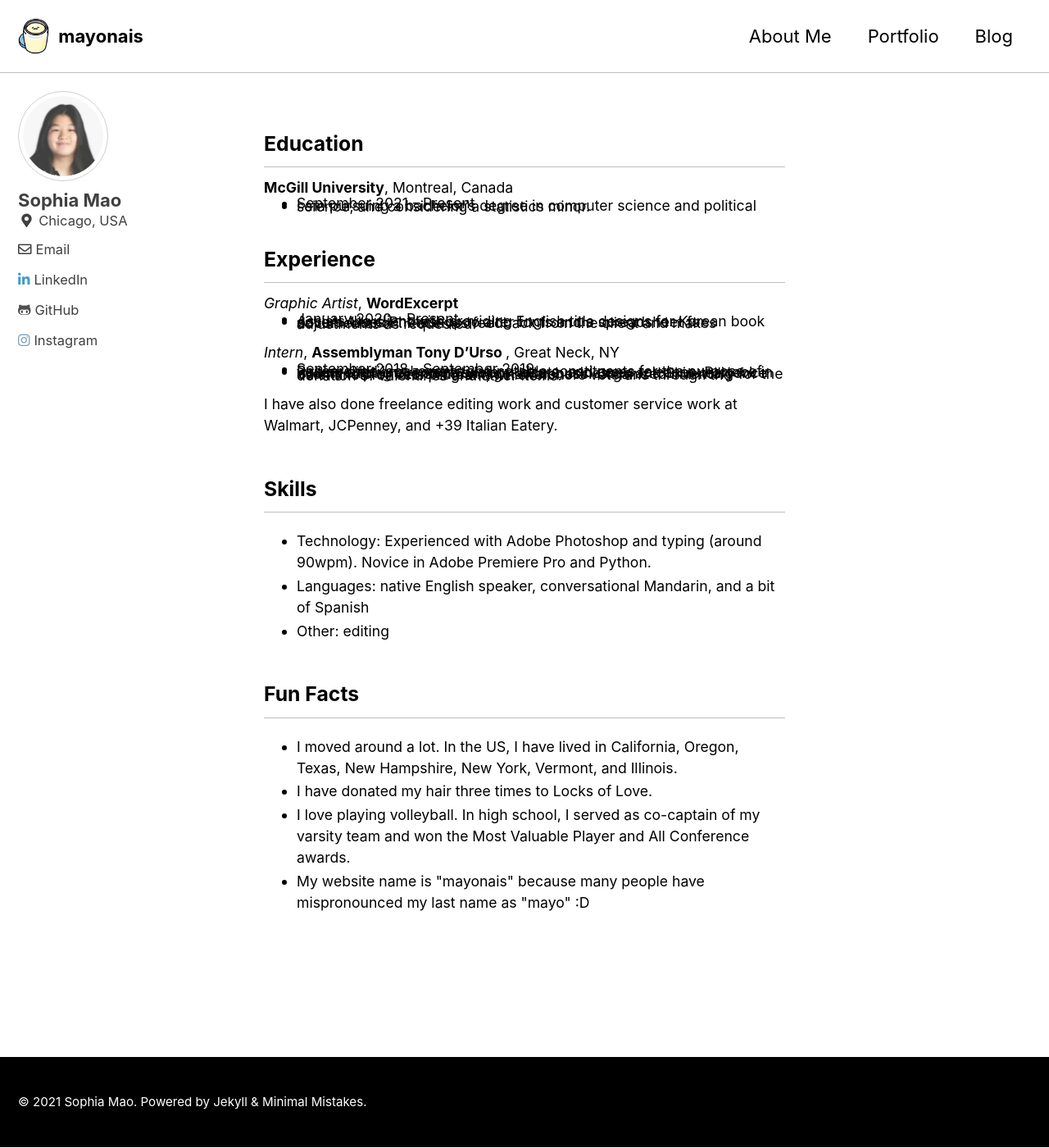
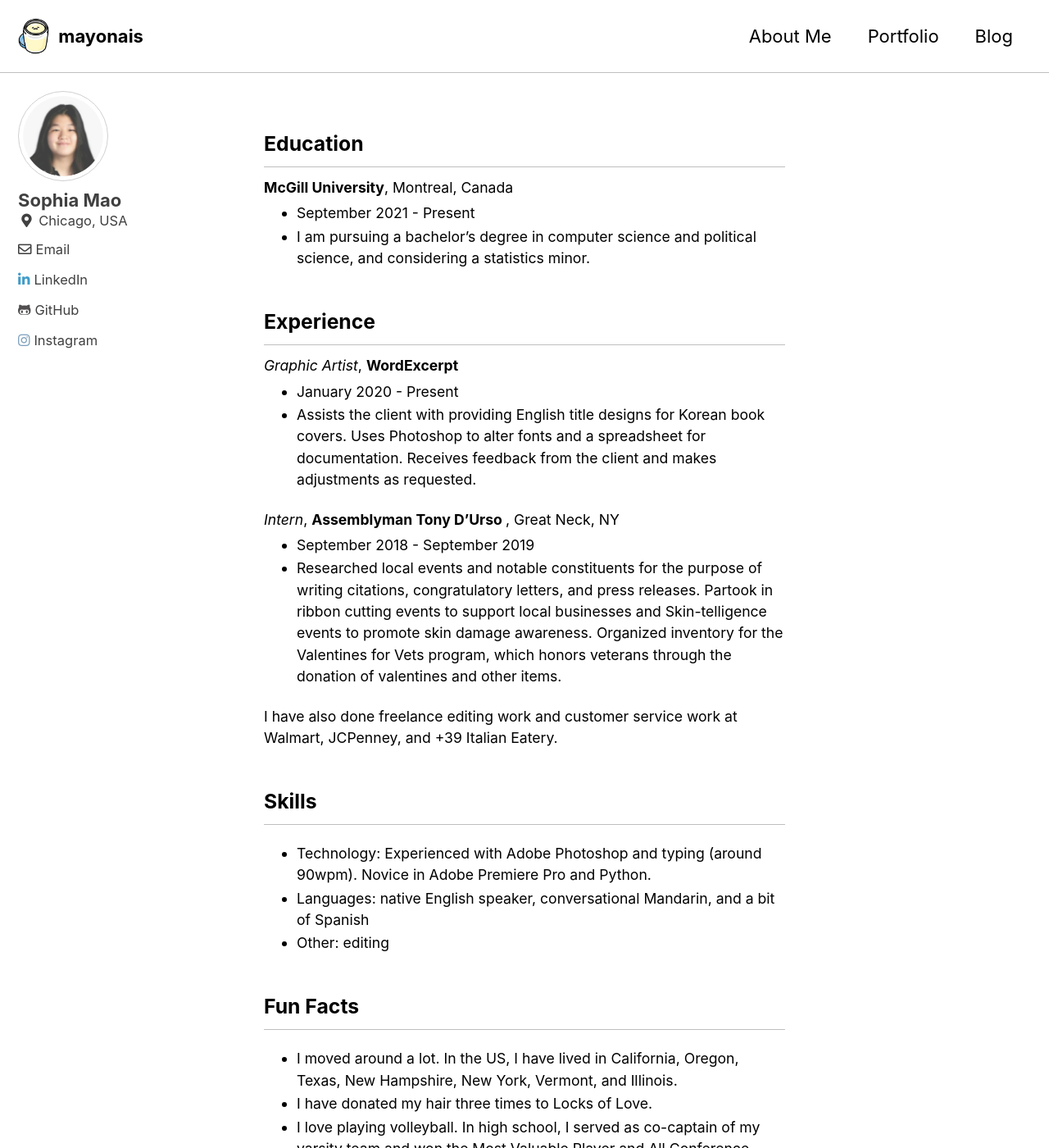
Before and after one commit to mayonais/mayonais.github.io, a Jekyll site: the page built from index.html, in a window 1280 px wide and 1400 px high. Shown: the whole window at 82% size. Built offline with Jekyll 4.4.1, drawn with Linux system fonts in a browser that asks for light colours; cached includes are drawn as plain includes; the list of posts is cut into pages by our own code.

Commit message:
page title

```diff
--- a/_sass/minimal-mistakes/_page.scss
+++ b/_sass/minimal-mistakes/_page.scss
@@ -114,7 +114,6 @@
 
   p + ul {
     margin-top: -18px;
-    line-height: 1px;
   }
 
   /* paragraph indents */
```
